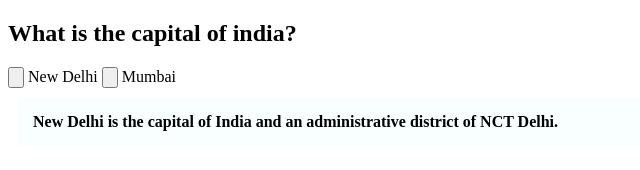
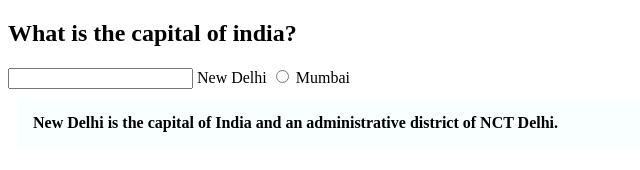
Before and after one commit to acciojob/trivia-Ykk2001, a website: page main.html in a window 1280 px wide. Shown: the whole page, without its empty margins (0-640 px from the left). Drawn offline with Linux system fonts and the light colour scheme.

Commit message:
created a submission

```diff
--- a/main.html
+++ b/main.html
@@ -11,10 +11,10 @@
     <script type="text/javascript" src="./script.js"></script>
 	<h2>What is the capital of india?</h2>
 	<form>
-		<input type="button" name='capital'id="option1">
+		<input type=" radio" name='capital'id="option1">
 		<label for='option1'>New Delhi</label>
 
-		<input type='button' name="capital" id='option2'>
+		<input type='radio' name="capital" id='option2'>
 		<label for='option2'>Mumbai</label>
 	</form>
 	<blockquote class='quote'>
```
